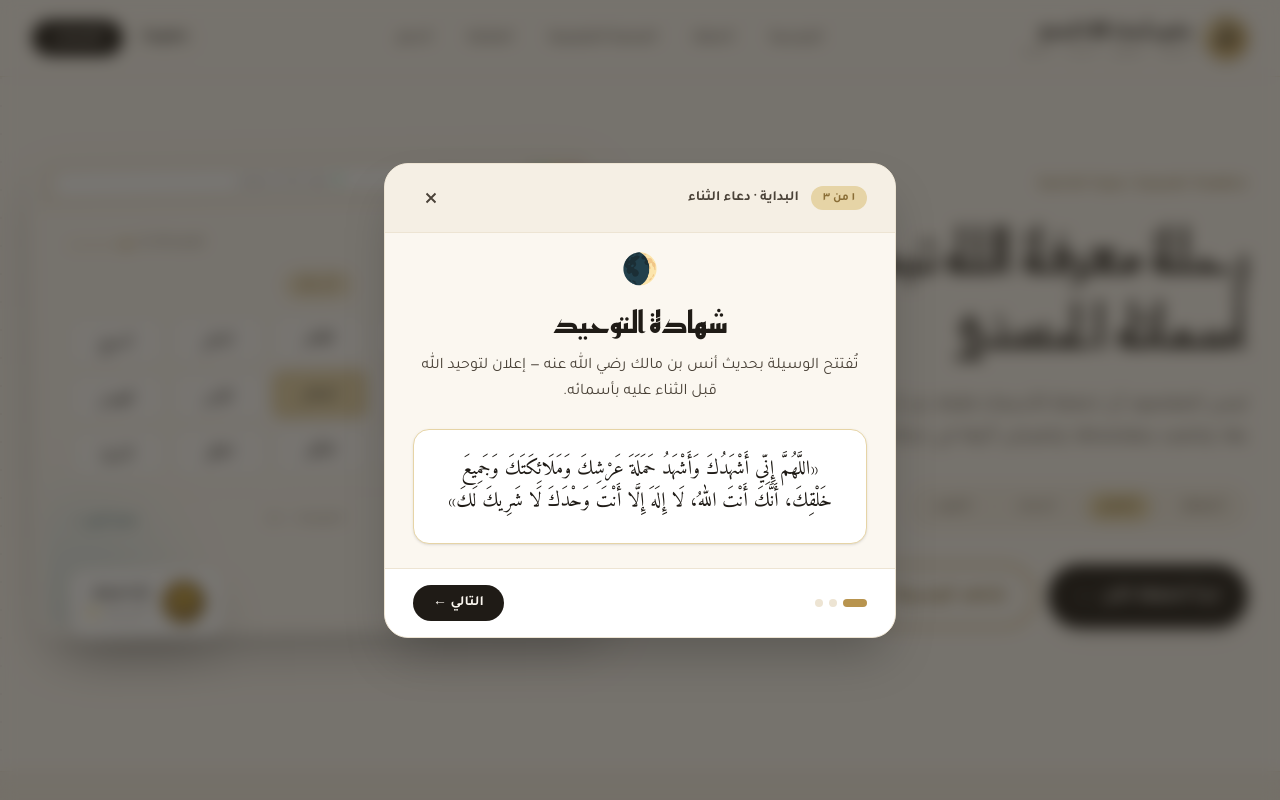
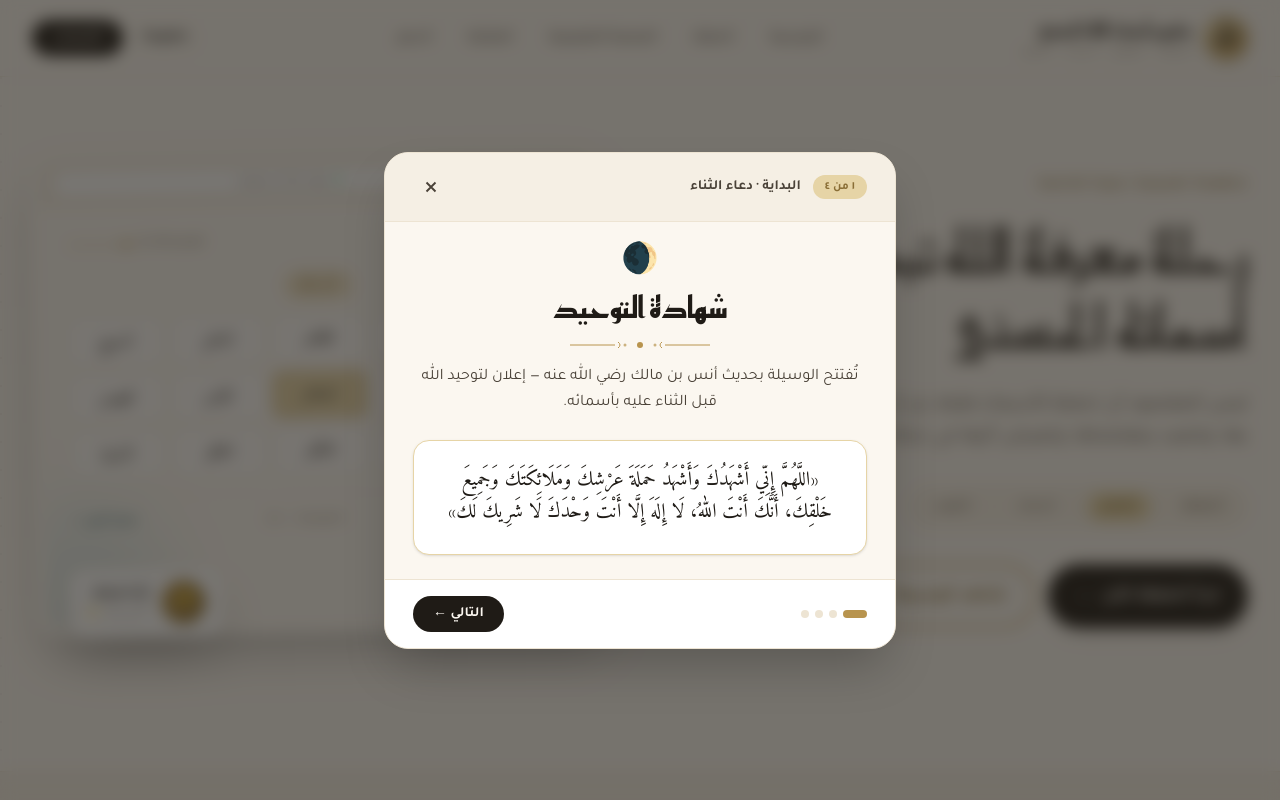
Before and after one commit to Archaick/asmaa, a React (Vite) app: page / in a window 1280 px wide. Both pictures are taken after a click on the button "شاهد الوسيلة". Shown: the top 800 px of the page. Built offline with nearby package versions, Linux system fonts and the light colour scheme.

Commit message:
Trial tour: mini chart reveal + الوسيلة كاملة summary step + Islamic star ornaments + name glow

```diff
--- a/src/components/TrialTourModal.jsx
+++ b/src/components/TrialTourModal.jsx
@@ -39,10 +39,13 @@ const famousNames = [
   },
 ]
 
+const TOTAL = 4
+
 export default function TrialTourModal({ open, onClose }) {
   const { t, lang } = useLang()
   const [step, setStep] = useState(0)
   const [selectedName, setSelectedName] = useState(null)
+  const [glowKey, setGlowKey] = useState(0)
 
   useEffect(() => {
     if (open) {
@@ -63,24 +66,31 @@ export default function TrialTourModal({ open, onClose }) {
 
   if (!open) return null
 
-  const total = 3
-  const stepNum = (lang === 'ar' ? ['١','٢','٣'] : ['1','2','3'])[step]
-  const totalNum = (lang === 'ar' ? '٣' : '3')
+  const arDigits = ['١','٢','٣','٤']
+  const enDigits = ['1','2','3','4']
+  const stepNum = (lang === 'ar' ? arDigits : enDigits)[step]
+  const totalNum = lang === 'ar' ? '٤' : '4'
+
+  const handleNameTap = (n) => {
+    setSelectedName(n)
+    setGlowKey((k) => k + 1)
+  }
 
   return (
     <div className="fixed inset-0 z-[100] flex items-end sm:items-center justify-center p-0 sm:p-6">
-      {/* Backdrop */}
       <div
         className="absolute inset-0 bg-[color:var(--color-ink)]/60 backdrop-blur-sm"
         onClick={onClose}
       />
 
-      {/* Card */}
-      <div
-        className="relative w-full sm:max-w-lg max-h-[92dvh] bg-[color:var(--color-cream)] rounded-t-3xl sm:rounded-3xl shadow-2xl border border-[color:var(--color-cream-deep)] flex flex-col overflow-hidden animate-fade-in-up"
-      >
+      <div className="relative w-full sm:max-w-lg max-h-[92dvh] bg-[color:var(--color-cream)] rounded-t-3xl sm:rounded-3xl shadow-2xl border border-[color:var(--color-cream-deep)] flex flex-col overflow-hidden animate-fade-in-up">
+
+        {/* Corner star ornaments */}
+        <CornerStar className="absolute top-3 right-3 opacity-30" />
+        <CornerStar className="absolute top-3 left-3 opacity-30" />
+
         {/* Header */}
-        <div className="flex items-center justify-between px-5 sm:px-7 py-4 border-b border-[color:var(--color-cream-deep)] bg-[color:var(--color-cream-warm)]">
+        <div className="relative flex items-center justify-between px-5 sm:px-7 py-4 border-b border-[color:var(--color-cream-deep)] bg-[color:var(--color-cream-warm)]">
           <div className="flex items-center gap-3">
             <span className="text-xs font-bold px-3 py-1 rounded-full bg-[color:var(--color-gold-soft)] text-[color:var(--color-gold-deep)]">
               {stepNum} {t('tour.step')} {totalNum}
@@ -110,25 +120,27 @@ export default function TrialTourModal({ open, onClose }) {
               lang={lang}
               names={famousNames}
               selectedName={selectedName}
-              setSelectedName={setSelectedName}
+              onNameTap={handleNameTap}
+              glowKey={glowKey}
             />
           )}
-          {step === 2 && <StepClosing t={t} lang={lang} onClose={onClose} />}
+          {step === 2 && <StepClosing t={t} lang={lang} />}
+          {step === 3 && <StepSummary t={t} lang={lang} onClose={onClose} />}
         </div>
 
         {/* Footer */}
         <div className="border-t border-[color:var(--color-cream-deep)] px-5 sm:px-7 py-4 flex items-center justify-between gap-3 bg-white">
           <div className="flex gap-1.5">
-            {[0, 1, 2].map((i) => (
+            {[0, 1, 2, 3].map((i) => (
               <span
                 key={i}
                 className={
-                  'w-2 h-2 rounded-full transition ' +
+                  'h-2 rounded-full transition-all ' +
                   (i === step
-                    ? 'bg-[color:var(--color-gold)] w-6'
+                    ? 'w-6 bg-[color:var(--color-gold)]'
                     : i < step
-                      ? 'bg-[color:var(--color-gold-soft)]'
-                      : 'bg-[color:var(--color-cream-deep)]')
+                      ? 'w-2 bg-[color:var(--color-gold-soft)]'
+                      : 'w-2 bg-[color:var(--color-cream-deep)]')
                 }
               />
             ))}
@@ -143,7 +155,7 @@ export default function TrialTourModal({ open, onClose }) {
                 {t('tour.back')}
               </button>
             )}
-            {step < total - 1 && (
+            {step < TOTAL - 1 && (
               <button
                 type="button"
                 onClick={() => setStep(step + 1)}
@@ -159,18 +171,49 @@ export default function TrialTourModal({ open, onClose }) {
   )
 }
 
+/* ── Ornaments ─────────────────────────────────────────── */
+
+function CornerStar({ className = '' }) {
+  return (
+    <svg className={'w-12 h-12 pointer-events-none animate-star-slow ' + className}
+         viewBox="0 0 100 100" fill="none">
+      <path d="M50 5 L61 39 L96 39 L67 60 L78 95 L50 74 L22 95 L33 60 L4 39 L39 39 Z"
+            stroke="var(--color-gold)" strokeWidth="1.2" fill="none" strokeLinejoin="round" />
+      <path d="M50 15 L57 42 L84 42 L62 58 L70 85 L50 70 L30 85 L38 58 L16 42 L43 42 Z"
+            stroke="var(--color-gold)" strokeWidth="0.8" fill="none" strokeLinejoin="round" opacity="0.6" />
+    </svg>
+  )
+}
+
+function GoldFlourish() {
+  return (
+    <svg className="mx-auto my-3" width="140" height="14" viewBox="0 0 140 14" fill="none">
+      <path d="M0 7 L45 7" stroke="var(--color-gold)" strokeWidth="1" />
+      <path d="M95 7 L140 7" stroke="var(--color-gold)" strokeWidth="1" />
+      <circle cx="70" cy="7" r="3" fill="var(--color-gold)" />
+      <circle cx="55" cy="7" r="1.5" fill="var(--color-gold)" opacity="0.7" />
+      <circle cx="85" cy="7" r="1.5" fill="var(--color-gold)" opacity="0.7" />
+      <path d="M48 4 Q52 7 48 10" stroke="var(--color-gold)" strokeWidth="1" fill="none" />
+      <path d="M92 4 Q88 7 92 10" stroke="var(--color-gold)" strokeWidth="1" fill="none" />
+    </svg>
+  )
+}
+
+/* ── Steps ─────────────────────────────────────────────── */
+
 function StepOpening({ t, lang }) {
   return (
     <div className="text-center animate-fade-in-up">
-      <div className="text-3xl mb-3">🌒</div>
-      <h3 className="font-display text-2xl sm:text-3xl font-bold text-[color:var(--color-ink)] mb-3">
+      <div className="text-3xl mb-2">🌒</div>
+      <h3 className="font-display text-2xl sm:text-3xl font-bold text-[color:var(--color-ink)] mb-1">
         {t('tour.s1.title')}
       </h3>
+      <GoldFlourish />
       <p className="text-[color:var(--color-ink-soft)] leading-relaxed mb-6 max-w-md mx-auto">
         {t('tour.s1.desc')}
       </p>
       <div className="p-5 sm:p-6 rounded-2xl bg-white border border-[color:var(--color-gold-soft)] shadow-sm" dir="rtl">
-        <p className={(lang === 'ar' ? 'font-serif' : 'font-serif') + ' text-lg sm:text-xl leading-relaxed text-[color:var(--color-ink)]'}>
+        <p className={'font-serif text-lg sm:text-xl leading-relaxed text-[color:var(--color-ink)]'}>
           «{t('tour.s1.hadith')}»
         </p>
       </div>
@@ -178,18 +221,66 @@ function StepOpening({ t, lang }) {
   )
 }
 
-function StepNames({ t, lang, names, selectedName, setSelectedName }) {
+function MiniChart() {
+  // 6 bouquets, alternating gold/teal, each blooms in sequence
+  const bouquets = [
+    { color: 'gold', names: ['الأول','الآخر','الظاهر','الباطن','السميع'] },
+    { color: 'teal', names: ['البصير','القدوس','السلام','المؤمن','المهيمن'] },
+    { color: 'gold', names: ['العزيز','الجبار','المتكبر','الخالق','البارئ'] },
+    { color: 'teal', names: ['المصور','الوهاب','الرزاق','الفتاح','العليم'] },
+    { color: 'gold', names: ['القابض','الباسط','الخافض','الرافع','المعز'] },
+    { color: 'teal', names: ['المذل','الحكم','العدل','اللطيف','الخبير'] },
+  ]
+  return (
+    <div className="grid grid-cols-2 sm:grid-cols-3 gap-1.5 mb-3">
+      {bouquets.map((b, i) => (
+        <div
+          key={i}
+          className="animate-bouquet-bloom rounded-lg px-2 py-2 border"
+          style={{
+            animationDelay: `${i * 90}ms`,
+            borderColor: b.color === 'gold' ? 'var(--color-gold-soft)' : 'var(--color-teal-soft)',
+            background: b.color === 'gold'
+              ? 'linear-gradient(135deg, rgba(230,212,166,0.45), rgba(230,212,166,0.15))'
+              : 'linear-gradient(135deg, rgba(185,212,216,0.5), rgba(185,212,216,0.2))',
+          }}
+        >
+          <div className="flex flex-wrap gap-0.5">
+            {b.names.map((n, j) => (
+              <div key={j}
+                   className="text-[7px] leading-none px-1 py-0.5 rounded-sm bg-white/70 font-serif font-bold text-[color:var(--color-ink)]"
+                   style={{ opacity: 0.9 }}
+              >
+                {n}
+              </div>
+            ))}
+          </div>
+        </div>
+      ))}
+    </div>
+  )
+}
+
+function StepNames({ t, lang, names, selectedName, onNameTap, glowKey }) {
   return (
     <div className="animate-fade-in-up">
-      <div className="text-center mb-5">
-        <h3 className="font-display text-2xl sm:text-3xl font-bold text-[color:var(--color-ink)] mb-2">
+      <div className="text-center mb-4">
+        <h3 className="font-display text-2xl sm:text-3xl font-bold text-[color:var(--color-ink)] mb-1">
           {t('tour.s2.title')}
         </h3>
-        <p className="text-sm text-[color:var(--color-ink-soft)]">
+        <GoldFlourish />
+        <p className="text-sm text-[color:var(--color-ink-soft)] mb-4">
           {t('tour.s2.desc')}
         </p>
       </div>
 
+      {/* Mini chart preview */}
+      <MiniChart />
+      <p className="text-center text-[11px] font-semibold text-[color:var(--color-ink-mute)] mb-5">
+        {t('tour.s2.chart_caption')}
+      </p>
+
+      {/* Interactive famous names */}
       <div className="grid grid-cols-5 gap-1.5 sm:gap-2 mb-5" dir="rtl">
         {names.map((n) => {
           const active = selectedName?.id === n.id
@@ -197,14 +288,15 @@ function StepNames({ t, lang, names, selectedName, setSelectedName }) {
             <button
               key={n.id}
               type="button"
-              onClick={() => setSelectedName(n)}
+              onClick={() => onNameTap(n)}
               className={
-                'py-3 sm:py-4 rounded-xl border-2 font-serif text-sm sm:text-base font-bold transition-all ' +
+                'relative py-3 sm:py-4 rounded-xl border-2 font-serif text-sm sm:text-base font-bold transition-all ' +
                 (active
                   ? 'border-[color:var(--color-gold)] bg-[color:var(--color-gold-soft)] scale-105 shadow-md'
                   : 'border-[color:var(--color-cream-deep)] bg-white hover:border-[color:var(--color-gold)] hover:-translate-y-0.5')
               }
             >
+              <span className="text-[10px] absolute top-0.5 left-1 opacity-50">🔊</span>
               {n.name}
             </button>
           )
@@ -219,7 +311,11 @@ function StepNames({ t, lang, names, selectedName, setSelectedName }) {
           </p>
         </div>
       ) : (
-        <div className="rounded-2xl bg-white border border-[color:var(--color-gold-soft)] p-5 shadow-sm animate-fade-in-up" dir="rtl">
+        <div
+          key={glowKey}
+          className="rounded-2xl bg-white border border-[color:var(--color-gold-soft)] p-5 shadow-sm animate-name-glow"
+          dir="rtl"
+        >
           <h4 className="font-serif text-3xl font-bold text-center text-[color:var(--color-ink)] mb-4">
             {selectedName.name}
           </h4>
@@ -266,13 +362,14 @@ function NameFacet({ icon, label, text, accent, last }) {
   )
 }
 
-function StepClosing({ t, lang, onClose }) {
+function StepClosing({ t, lang }) {
   return (
     <div className="text-center animate-fade-in-up">
-      <div className="text-3xl mb-3">🌘</div>
-      <h3 className="font-display text-2xl sm:text-3xl font-bold text-[color:var(--color-ink)] mb-3">
+      <div className="text-3xl mb-2">🌘</div>
+      <h3 className="font-display text-2xl sm:text-3xl font-bold text-[color:var(--color-ink)] mb-1">
         {t('tour.s3.title')}
       </h3>
+      <GoldFlourish />
       <p className="text-[color:var(--color-ink-soft)] leading-relaxed mb-6 max-w-md mx-auto">
         {t('tour.s3.desc')}
       </p>
@@ -281,17 +378,72 @@ function StepClosing({ t, lang, onClose }) {
           «{t('tour.s3.hadith')}»
         </p>
       </div>
-      <div className="text-sm text-[color:var(--color-ink-mute)] mb-5 font-semibold">
+      <div className="text-sm text-[color:var(--color-ink-mute)] font-semibold">
         ✨ {t('tour.s3.outro')}
       </div>
+    </div>
+  )
+}
+
+function StepSummary({ t, lang, onClose }) {
+  return (
+    <div className="text-center animate-fade-in-up py-2">
+      <div className="text-3xl mb-2">✦</div>
+      <h3 className="font-display text-2xl sm:text-3xl font-bold text-[color:var(--color-ink)] mb-1">
+        {t('tour.s4.title')}
+      </h3>
+      <GoldFlourish />
+      <p className="text-[color:var(--color-ink-soft)] leading-relaxed mb-6 max-w-md mx-auto">
+        {t('tour.s4.desc')}
+      </p>
+
+      {/* Impact stats */}
+      <div className="grid grid-cols-3 gap-3 mb-5">
+        <StatBlock num={t('tour.s4.stat_famous_num')} label={t('tour.s4.stat_famous_label')} accent="gold" />
+        <StatBlock num={t('tour.s4.stat_bouquets_num')} label={t('tour.s4.stat_bouquets_label')} accent="teal" big />
+        <StatBlock num={t('tour.s4.stat_nadaa_num')} label={t('tour.s4.stat_nadaa_label')} accent="gold" />
+      </div>
+
+      {/* Total */}
+      <div className="inline-block px-8 py-3 rounded-2xl mb-6"
+           style={{ background: 'linear-gradient(135deg, var(--color-gold-soft), var(--color-teal-soft))' }}>
+        <div className="text-2xl sm:text-3xl font-display font-bold text-[color:var(--color-ink)]">
+          = {t('tour.s4.stat_total')}
+        </div>
+      </div>
+
+      <div className="text-xs text-[color:var(--color-ink-mute)] mb-5 font-semibold">
+        {t('tour.s4.by')}
+      </div>
+
       <a
         href="#memorize"
         onClick={onClose}
         className="inline-flex items-center gap-2 px-7 py-3.5 rounded-full text-base font-bold bg-[color:var(--color-ink)] text-[color:var(--color-cream)] hover:bg-[color:var(--color-teal-deep)] transition shadow-lg"
       >
-        {t('tour.s3.cta')}
+        {t('tour.s4.cta')}
         <span>{lang === 'ar' ? '←' : '→'}</span>
       </a>
     </div>
   )
 }
+
+function StatBlock({ num, label, accent, big }) {
+  const gold = accent === 'gold'
+  return (
+    <div className="p-3 sm:p-4 rounded-xl border"
+         style={{
+           borderColor: gold ? 'var(--color-gold-soft)' : 'var(--color-teal-soft)',
+           background: gold
+             ? 'linear-gradient(135deg, rgba(230,212,166,0.35), rgba(230,212,166,0.1))'
+             : 'linear-gradient(135deg, rgba(185,212,216,0.4), rgba(185,212,216,0.1))',
+         }}>
+      <div className={'font-display font-bold text-[color:var(--color-ink)] ' + (big ? 'text-4xl sm:text-5xl' : 'text-3xl sm:text-4xl')}>
+        {num}
+      </div>
+      <div className="text-[10px] sm:text-[11px] font-bold uppercase tracking-wider text-[color:var(--color-ink-soft)] mt-1">
+        {label}
+      </div>
+    </div>
+  )
+}
--- a/src/i18n/dict.js
+++ b/src/i18n/dict.js
@@ -74,6 +74,19 @@ export const dict = {
     'tour.s3.hadith': 'أَسْأَلُكَ بِكُلِّ اسْمٍ هُوَ لَكَ، سَمَّيْتَ بِهِ نَفْسَكَ، أَوْ أَنْزَلْتَهُ فِي كِتَابِكَ، أَوْ عَلَّمْتَهُ أَحَدًا مِنْ خَلْقِكَ، أَوِ اسْتَأْثَرْتَ بِهِ فِي عِلْمِ الْغَيْبِ عِنْدَكَ، أَنْ تَجْعَلَ الْقُرْآنَ رَبِيعَ قَلْبِي، وَنُورَ صَدْرِي، وَجَلَاءَ حُزْنِي، وَذَهَابَ هَمِّي',
     'tour.s3.outro': 'هكذا تعمل الوسيلة — شطيرة كاملة من الثناء والدعاء',
     'tour.s3.cta': 'ابدأ الحفظ الآن',
+    'tour.s2.chart_caption': 'هذه هي الوسيلة كاملة — تجربتك الآن مع خمسة من أسمائها',
+    'tour.s4.badge': 'الوسيلة كاملة',
+    'tour.s4.title': 'كل ذلك في صفحة واحدة',
+    'tour.s4.desc': 'وسيلة نضجت على أكثر من ١٥ سنة من التدريب والتجريب — تجمع الأسماء التسع والتسعين في مسار عبادي واحد.',
+    'tour.s4.stat_famous_num': '٥',
+    'tour.s4.stat_famous_label': 'أسماء مشهورة',
+    'tour.s4.stat_bouquets_num': '٩٠',
+    'tour.s4.stat_bouquets_label': 'في ٦ باقات × ١٥',
+    'tour.s4.stat_nadaa_num': '٤',
+    'tour.s4.stat_nadaa_label': 'أسماء نداء',
+    'tour.s4.stat_total': '٩٩ اسمًا',
+    'tour.s4.by': 'فكرة وإعداد: أيمن أبو طير',
+    'tour.s4.cta': 'ابدأ الحفظ',
 
     // CTA
     'cta.title': 'اختر نقطة البداية',
@@ -171,6 +184,19 @@ export const dict = {
     'tour.s3.hadith': 'أَسْأَلُكَ بِكُلِّ اسْمٍ هُوَ لَكَ، سَمَّيْتَ بِهِ نَفْسَكَ، أَوْ أَنْزَلْتَهُ فِي كِتَابِكَ، أَوْ عَلَّمْتَهُ أَحَدًا مِنْ خَلْقِكَ، أَوِ اسْتَأْثَرْتَ بِهِ فِي عِلْمِ الْغَيْبِ عِنْدَكَ، أَنْ تَجْعَلَ الْقُرْآنَ رَبِيعَ قَلْبِي، وَنُورَ صَدْرِي، وَجَلَاءَ حُزْنِي، وَذَهَابَ هَمِّي',
     'tour.s3.outro': 'This is the method — a complete sandwich of praise and dua',
     'tour.s3.cta': 'Start memorizing',
+    'tour.s2.chart_caption': 'This is the entire method — you\'re trying it with 5 of its 99 names',
+    'tour.s4.badge': 'The complete method',
+    'tour.s4.title': 'All of it on a single page',
+    'tour.s4.desc': 'A method refined over 15+ years of teaching — bringing all 99 names into one act of worship.',
+    'tour.s4.stat_famous_num': '5',
+    'tour.s4.stat_famous_label': 'famous names',
+    'tour.s4.stat_bouquets_num': '90',
+    'tour.s4.stat_bouquets_label': 'in 6 bouquets × 15',
+    'tour.s4.stat_nadaa_num': '4',
+    'tour.s4.stat_nadaa_label': 'vocative names',
+    'tour.s4.stat_total': '99 names',
+    'tour.s4.by': 'Concept & design: Ayman Abu Tayr',
+    'tour.s4.cta': 'Start memorizing',
 
     // CTA
     'cta.title': 'Choose where to begin',
--- a/src/index.css
+++ b/src/index.css
@@ -138,10 +138,39 @@ body {
   display: inline-block;
 }
 
+/* ── Trial-tour polish ───────────────────────────────── */
+
+@keyframes bouquet-bloom {
+  0%   { opacity: 0; transform: scale(0.6) translateY(15px); }
+  60%  { opacity: 1; transform: scale(1.04) translateY(-2px); }
+  100% { opacity: 1; transform: scale(1) translateY(0); }
+}
+.animate-bouquet-bloom {
+  animation: bouquet-bloom 0.7s cubic-bezier(0.34, 1.56, 0.64, 1) both;
+}
+
+@keyframes name-glow {
+  0%   { box-shadow: 0 0 0 0 rgba(184, 148, 78, 0);   transform: scale(1);   }
+  40%  { box-shadow: 0 0 40px 12px rgba(184, 148, 78, 0.45); transform: scale(1.05); }
+  100% { box-shadow: 0 0 0 0 rgba(184, 148, 78, 0);   transform: scale(1);   }
+}
+.animate-name-glow {
+  animation: name-glow 0.8s ease-out;
+}
+
+@keyframes star-rotate {
+  from { transform: rotate(0deg);   }
+  to   { transform: rotate(360deg); }
+}
+.animate-star-slow {
+  animation: star-rotate 40s linear infinite;
+}
+
 @media (prefers-reduced-motion: reduce) {
   .stage-gold, .stage-teal, .stage-arrow,
   .animate-swing-float, .animate-name-unlock,
-  .animate-tap-cursor, .animate-gentle-pulse {
+  .animate-tap-cursor, .animate-gentle-pulse,
+  .animate-bouquet-bloom, .animate-name-glow, .animate-star-slow {
     animation: none;
   }
 }
```
